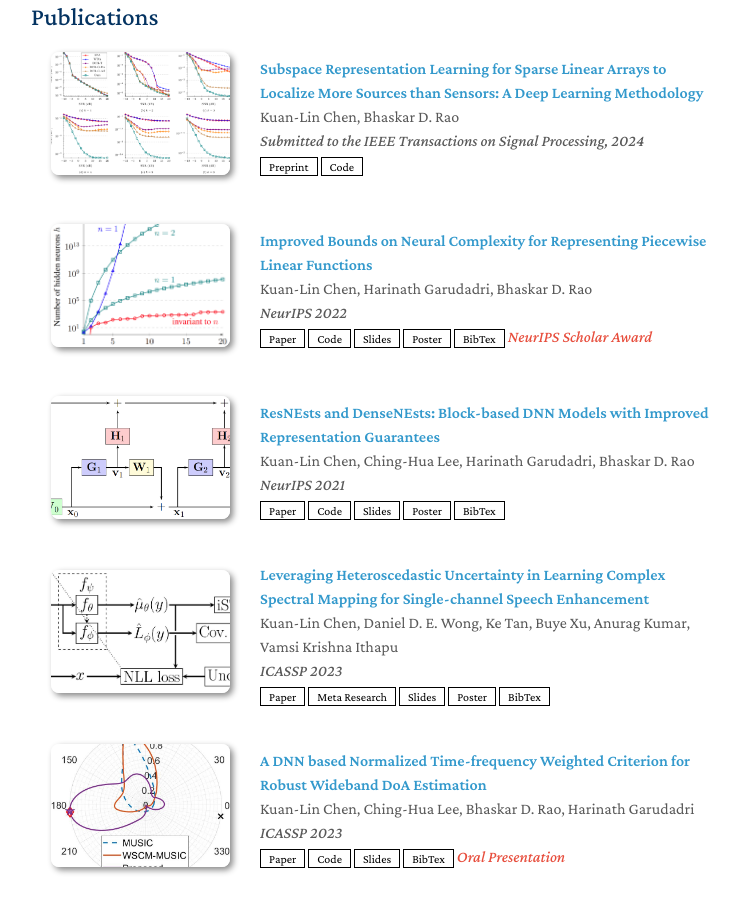
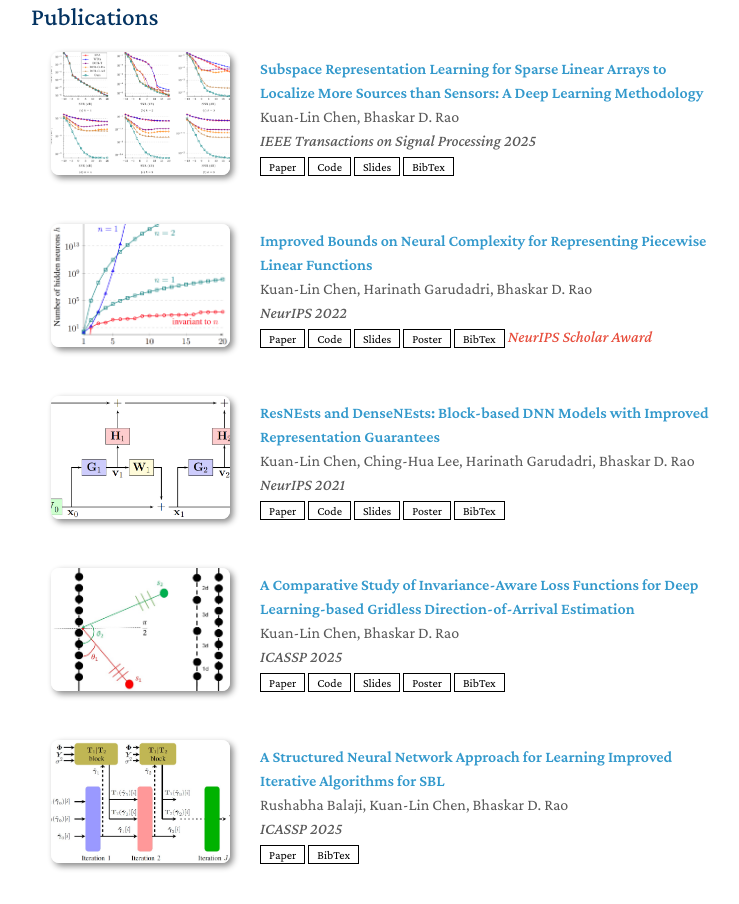
Before and after one commit to kjason/kjason.github.io, a plain HTML site: page index.html in a window 1280 px wide. Shown: the part 736-1640 px from the top of the page, without its empty margins (389-1128 px from the left). Drawn offline with nearby package versions, Linux system fonts and the light colour scheme; some icons are missing.

Commit message:
ICASSP and updates

```diff
--- a/index.html
+++ b/index.html
@@ -121,7 +121,7 @@
 
       <ul>
         <li>I am a Machine Learning Research Engineer at Apple.</li>
-        <li>I completed my Ph.D. in Electrical and Computer Engineering at UC San Diego in 2024.</li>
+        <li>I received my Ph.D. in Electrical and Computer Engineering from UC San Diego in 2024.</li>
         <li>I am fortunate to be advised by <a href="http://dsp.ucsd.edu/home/?page_id=4" target="_blank">Bhaskar D.
             Rao</a>, an Ericsson Endowed Chair and Distinguished Professor, who leads the <a
             href="http://dsp.ucsd.edu/home/" target="_blank">UCSD DSP Lab</a>.</li>
@@ -180,15 +180,19 @@
               </div>
 
               <div class="col-sm-9" style="position: relative;padding-right: 15px;padding-left: 20px;">
-                <div class="title"><a href="https://arxiv.org/abs/2408.16605" target="_blank">Subspace Representation Learning for Sparse Linear Arrays to Localize More Sources than Sensors:
+                <div class="title"><a href="https://arxiv.org/pdf/2408.16605" target="_blank">Subspace Representation Learning for Sparse Linear Arrays to Localize More Sources than Sensors:
                   A Deep Learning Methodology</a></div>
                 <div class="author">Kuan-Lin Chen, Bhaskar D. Rao</div>
-                <div class="periodical"><em>Submitted to the IEEE Transactions on Signal Processing, 2024</em></div>
+                <div class="periodical"><em>IEEE Transactions on Signal Processing 2025</em></div>
                 <div class="links">
-                  <a href="https://arxiv.org/abs/2408.16605" class="btn btn-sm z-depth-0" role="button"
-                    target="_blank" style="font-size:12px;">Preprint</a>
+                  <a href="https://arxiv.org/pdf/2408.16605" class="btn btn-sm z-depth-0" role="button"
+                    target="_blank" style="font-size:12px;">Paper</a>
                   <a href="https://github.com/kjason/SubspaceRepresentationLearning" class="btn btn-sm z-depth-0" role="button"
                     target="_blank" style="font-size:12px;">Code</a>
+                  <a href="assets/pdf/TSP_2025_SubspaceLearning_slides_handout.pdf" class="btn btn-sm z-depth-0"
+                    role="button" target="_blank" style="font-size:12px;">Slides</a>
+                  <a href="https://ieeexplore.ieee.org/document/10899405"
+                    class="btn btn-sm z-depth-0" role="button" target="_blank" style="font-size:12px;">BibTex</a>
                 </div>
               </div>
             </div>
@@ -244,6 +248,54 @@
                     target="_blank" style="font-size:12px;">Poster</a>
                   <a href="https://proceedings.neurips.cc/paper_files/paper/2021/hash/1bf50aaf147b3b0ddd26a820d2ed394d-Abstract.html"
                     class="btn btn-sm z-depth-0" role="button" target="_blank" style="font-size:12px;">BibTex</a>
+                </div>
+              </div>
+            </div>
+          </li>
+          <br />
+          <li>
+            <div class="pub-row">
+
+              <div class="col-sm-3" style="position: relative;padding-right: 15px;padding-left: 15px;">
+                <img src="assets/img/InvarianceAwareLoss4DoA.jpg" class="teaser img-fluid z-depth-1" />
+              </div>
+
+              <div class="col-sm-9" style="position: relative;padding-right: 15px;padding-left: 20px;">
+                <div class="title"><a href="https://arxiv.org/pdf/2503.12386" target="_blank">A Comparative Study of Invariance-Aware Loss Functions for Deep Learning-based Gridless Direction-of-Arrival Estimation</a></div>
+                <div class="author">Kuan-Lin Chen, Bhaskar D. Rao</div>
+                <div class="periodical"><em>ICASSP 2025</em></div>
+                <div class="links">
+                  <a href="https://arxiv.org/pdf/2503.12386" class="btn btn-sm z-depth-0" role="button"
+                    target="_blank" style="font-size:12px;">Paper</a>
+                  <a href="https://github.com/kjason/SubspaceRepresentationLearning" class="btn btn-sm z-depth-0" role="button"
+                    target="_blank" style="font-size:12px;">Code</a>
+                  <a href="assets/pdf/ICASSP_2025_InvarianceAwareLoss4DoA_slides_handout.pdf" class="btn btn-sm z-depth-0"
+                    role="button" target="_blank" style="font-size:12px;">Slides</a>
+                  <a href="assets/pdf/ICASSP_2025_InvarianceAwareLoss4DoA_Poster.pdf" class="btn btn-sm z-depth-0"
+                    role="button" target="_blank" style="font-size:12px;">Poster</a>
+                  <a href="https://ieeexplore.ieee.org/document/10889620" class="btn btn-sm z-depth-0" role="button"
+                    target="_blank" style="font-size:12px;">BibTex</a>
+                </div>
+              </div>
+            </div>
+          </li>
+          <br />
+          <li>
+            <div class="pub-row">
+
+              <div class="col-sm-3" style="position: relative;padding-right: 15px;padding-left: 15px;">
+                <img src="assets/img/DNN_SBL.jpg" class="teaser img-fluid z-depth-1" />
+              </div>
+
+              <div class="col-sm-9" style="position: relative;padding-right: 15px;padding-left: 20px;">
+                <div class="title"><a href="https://ieeexplore.ieee.org/document/10890518" target="_blank">A Structured Neural Network Approach for Learning Improved Iterative Algorithms for SBL</a></div>
+                <div class="author">Rushabha Balaji, Kuan-Lin Chen, Bhaskar D. Rao</div>
+                <div class="periodical"><em>ICASSP 2025</em></div>
+                <div class="links">
+                  <a href="https://ieeexplore.ieee.org/document/10890518" class="btn btn-sm z-depth-0" role="button"
+                    target="_blank" style="font-size:12px;">Paper</a>
+                  <a href="https://ieeexplore.ieee.org/document/10890518" class="btn btn-sm z-depth-0" role="button"
+                    target="_blank" style="font-size:12px;">BibTex</a>
                 </div>
               </div>
             </div>
@@ -458,11 +510,19 @@
       <ul style="margin:0 0 5px;">
         <li>Conference on Neural Information Processing Systems (NeurIPS) 2023</li>
         <li>International Conference on Learning Representations (ICLR) 2024</li>
-        <li>International Conference on Machine Learning (ICML) 2024</li>
+        <li>International Conference on Machine Learning (ICML) 2024, 2025</li>
         <li>AAAI Conference on Artificial Intelligence (AAAI) 2025</li>
-        <li>IEEE International Conference on Acoustics, Speech and Signal Processing (ICASSP) 2021-2024</li>
-        <li>IEEE International Workshop on Machine Learning for Signal Processing (MLSP) 2021-2023</li>
+        <li>IEEE International Conference on Acoustics, Speech and Signal Processing (ICASSP) 2021-2025</li>
+        <li>IEEE International Workshop on Machine Learning for Signal Processing (MLSP) 2021-2024</li>
+        <li>International Joint Conference on Neural Networks (IJCNN) 2025</li>
         <li>The Journal of the Acoustical Society of America (JASA) 2022, 2024</li>
+        <li>Neural Networks (2025)</li>
+      </ul>
+
+      <h4 style="margin:0 10px 0;">Session Chairs</h4>
+
+      <ul style="margin:0 0 5px;">
+        <li>IEEE ICASSP 2025</li>
       </ul>
 
       <ul style="margin:0 0 20px;">
```
Also changed, not shown: assets/img/DNN_SBL.jpg (added), assets/img/InvarianceAwareLoss4DoA.jpg (added), 3 other files.
